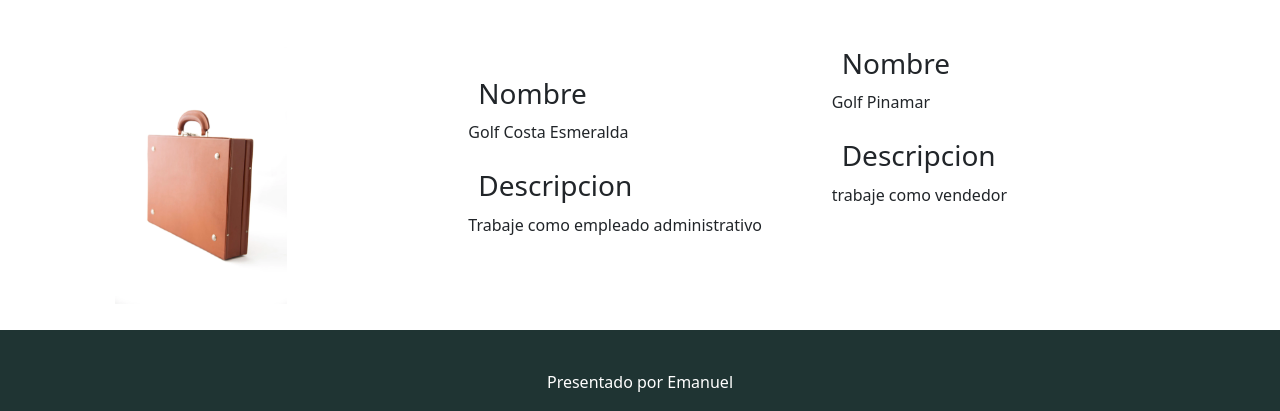
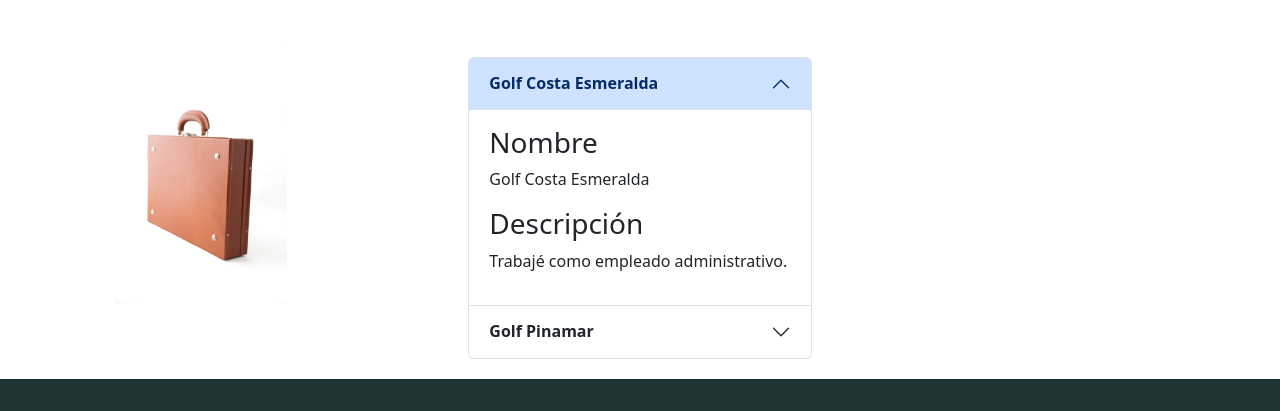
Before and after one commit to Emascariot/coderhouse-desarrollo-web, a plain HTML site: page pages/proyectos.html in a window 1280 px wide. Shown: the part 259-670 px from the top of the page. Drawn offline with nearby package versions, Linux system fonts and the light colour scheme.

Commit message:
agregar acordeon de bootstrap a faq y proyectos

```diff
--- a/pages/proyectos.html
+++ b/pages/proyectos.html
@@ -48,24 +48,78 @@
 <main>
     <h1 class="titulo">Mi primera página web</h1>
     <section class="contenedor-proyectos">
+
     <h2 class="texto-general">Mis proyectos</h2>
-        <article class="proyecto-uno">
-            <h3 class="texto-general-angosto">Nombre</h3>
-            <p class="texto-general-bottom">Golf Costa Esmeralda</p>
-            <h3 class="texto-general-angosto">Descripcion</h3>
-            <P class="texto-general-bottom">Trabaje como empleado administrativo</P>
-        </article>
-        <article class="proyecto-dos">
-            <h3 class="texto-general-angosto">Nombre</h3>
-            <p class="texto-general-bottom">Golf Pinamar</p>
-            <h3 class="texto-general-angosto">Descripcion</h3>
-            <P class="texto-general-bottom">trabaje como vendedor</P>
-        </article>
+
+    <!-- ACORDEÓN DE PROYECTOS -->
+    <div class="accordion" id="acordeonProyectos">
+
+        <!-- PROYECTO 1 -->
+        <div class="accordion-item">
+
+            <h2 class="accordion-header">
+                <button class="accordion-button" type="button"
+                    data-bs-toggle="collapse"
+                    data-bs-target="#proyectoUno">
+
+                    Golf Costa Esmeralda
+
+                </button>
+            </h2>
+
+            <div id="proyectoUno" class="accordion-collapse collapse show"
+                data-bs-parent="#acordeonProyectos">
+
+                <div class="accordion-body">
+
+                    <h3>Nombre</h3>
+                    <p>Golf Costa Esmeralda</p>
+
+                    <h3>Descripción</h3>
+                    <p>Trabajé como empleado administrativo.</p>
+
+                </div>
+            </div>
+
+        </div>
+
+        <!-- PROYECTO 2 -->
+        <div class="accordion-item">
+
+            <h2 class="accordion-header">
+                <button class="accordion-button collapsed" type="button"
+                    data-bs-toggle="collapse"
+                    data-bs-target="#proyectoDos">
+
+                    Golf Pinamar
+
+                </button>
+            </h2>
+
+            <div id="proyectoDos" class="accordion-collapse collapse"
+                data-bs-parent="#acordeonProyectos">
+
+                <div class="accordion-body">
+
+                    <h3>Nombre</h3>
+                    <p>Golf Pinamar</p>
+
+                    <h3>Descripción</h3>
+                    <p>Trabajé como vendedor.</p>
+
+                </div>
+            </div>
+
+        </div>
+
+    </div>
+
     <figure class="imagen-proyectos">
         <figcaption>
-                <img class="proyectos" src="../imagenes/Maletin.webp" alt="Maletin">
+            <img class="proyectos" src="../imagenes/Maletin.webp" alt="Maletín">
         </figcaption>
     </figure>
+
 </section>
 </main>
 
```
Also changed, not shown: pages/faq.html (+55 -9 lines). Lines whose indentation alone changed are shown as unchanged.
